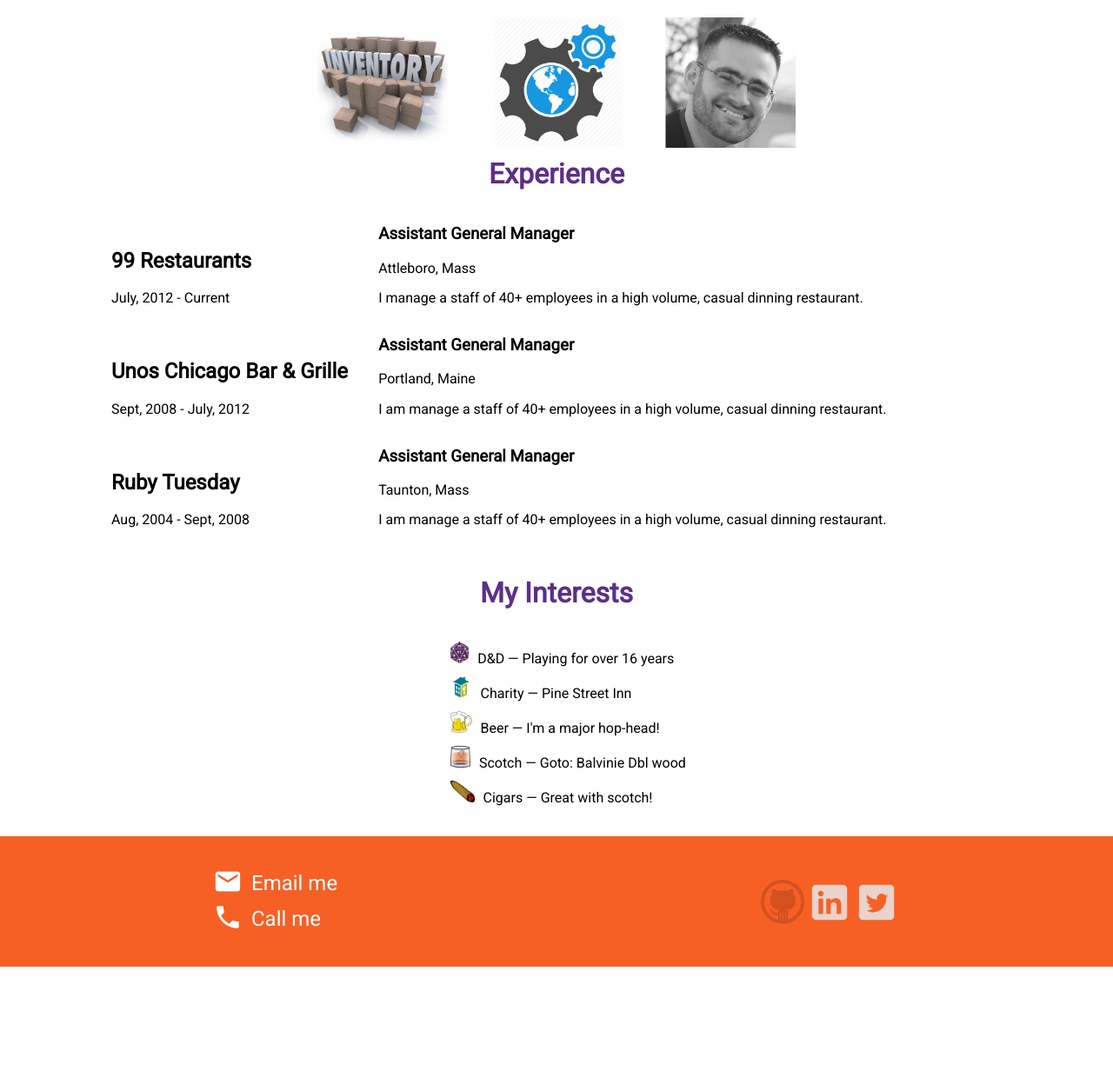
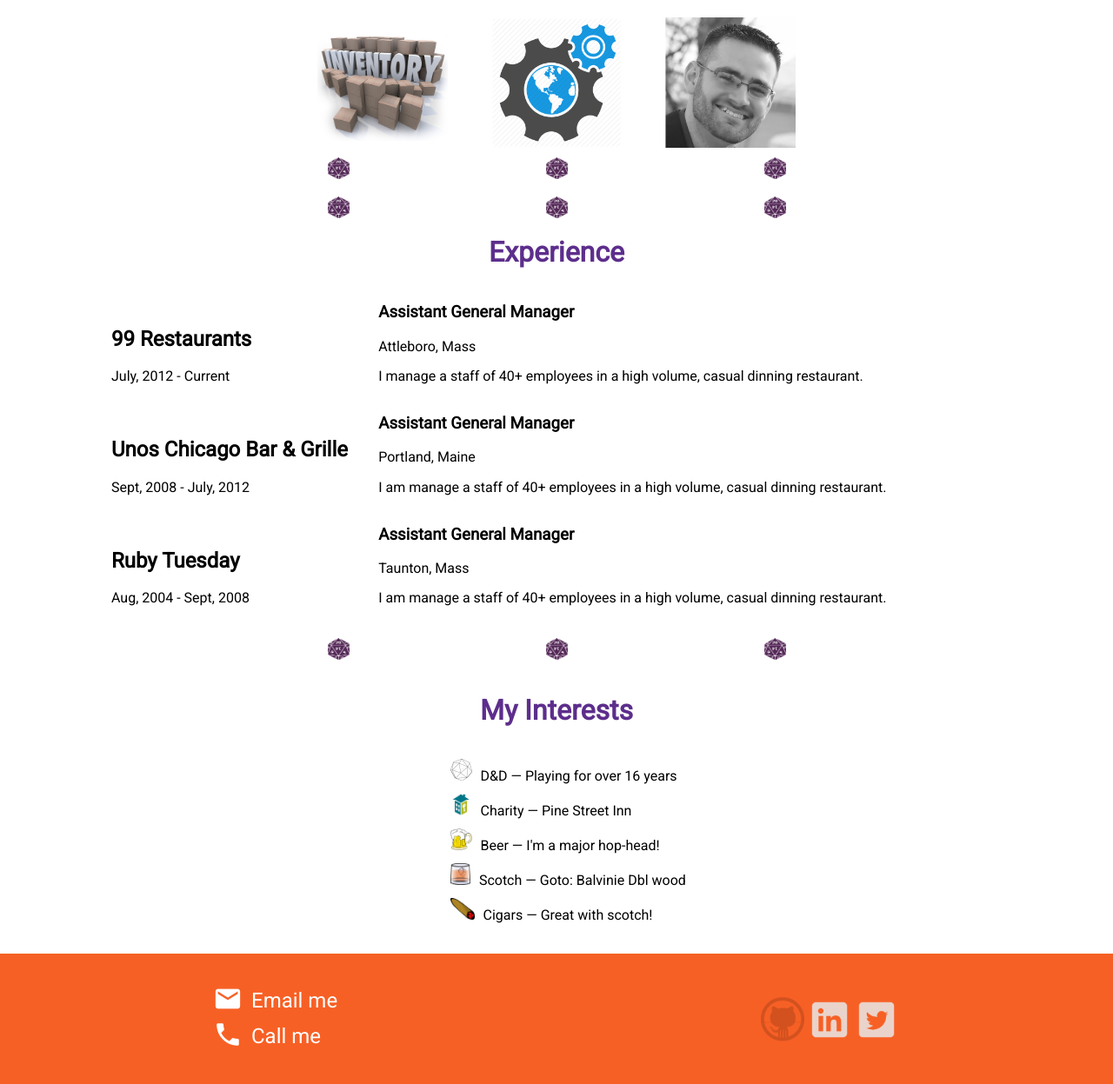
Before and after one commit to Scoiatael85/simpleResume, a PHP site: page / in a window 1280 px wide. Shown: the part 1049-2296 px from the top of the page at 87% size. Before the commit the page ends 2161 px from the top, so only its background shows below. Run offline with PHP 8.4, Linux system fonts and the light colour scheme; some libraries are stand-ins or nearby versions.

Commit message:
added breaks

```diff
--- a/css/styles.css
+++ b/css/styles.css
@@ -122,5 +122,12 @@
           height: 25px;
           display: inline-block;
           margin: 0 10px 0 0; }
+  body .breaker {
+    margin: 20px 0;
+    height: 25px;
+    background-image: url(../images/d20.png), url(../images/d20.png), url(../images/d20.png);
+    background-size: 25px 25px, 25px 25px, 25px 25px;
+    background-repeat: no-repeat,  no-repeat, no-repeat;
+    background-position: 50%,  70%, 30%; }
 
 /*# sourceMappingURL=styles.css.map */
--- a/css/styles.scss
+++ b/css/styles.scss
@@ -159,4 +159,20 @@
 			}
 		}
 	}
+	.breaker{
+		margin: 20px 0;
+		height: 25px;
+		background-image: url(../images/d20.png),
+						  url(../images/d20.png),
+						  url(../images/d20.png);
+		background-size: 25px 25px,
+						 25px 25px,
+						 25px 25px;
+		background-repeat: no-repeat,
+		                   no-repeat,
+		                   no-repeat;
+       	background-position: 50%,
+                            70%,
+                            30%;
 }
+}
--- a/index.html
+++ b/index.html
@@ -73,26 +73,24 @@
                 <img class="projectImg" src="images/publication1.jpg" alt="">
             </div>
         </div>
+        <div class="breaker"></div>
         <div class="skills">
 
         </div>
+        <div class="breaker"></div>
         <div class="experience">
             <h1>Experience</h1>
         </div>
+        <div class="breaker"></div>
         <div class="interests">
             <h1>My Interests</h1>
             <ul class="myInterests">
-                <li><img src="images/d20.png" alt="d20"><p>D&ampD &mdash; Playing for over 16 years</p></li>
+                <li><img src="images/d20bullet.png" alt="d20"><p>D&ampD &mdash; Playing for over 16 years</p></li>
                 <li><img src="images/pinestreet.jpeg" alt="pine street"><p>Charity &mdash; Pine Street Inn</p></li>
                 <li><img src="images/beer.png" alt=""><p>Beer &mdash; I'm a major hop-head!</p></li>
                 <li><img src="images/scotch.jpeg" alt=""><p>Scotch &mdash; Goto: Balvinie Dbl wood</p></li>
                 <li><img src="images/cigar.png" alt=""><p>Cigars &mdash; Great with scotch!</p></li>
             </ul>
-
-
-
-
-
         </div>
         <div class="contactme">
             <div class="contactInfo">
```
Also changed, not shown: images/d20bullet.png (added), 1 other file.
